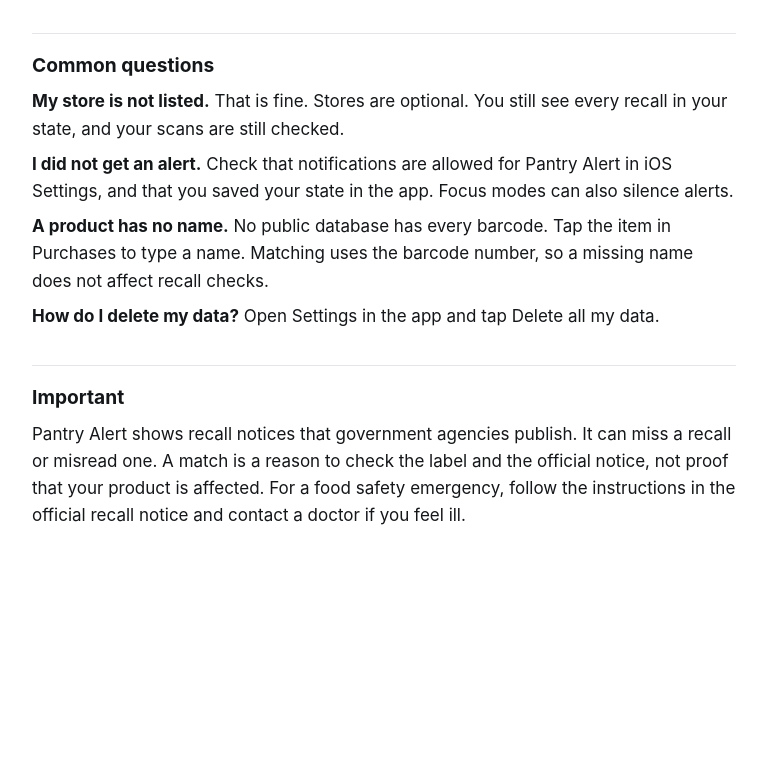
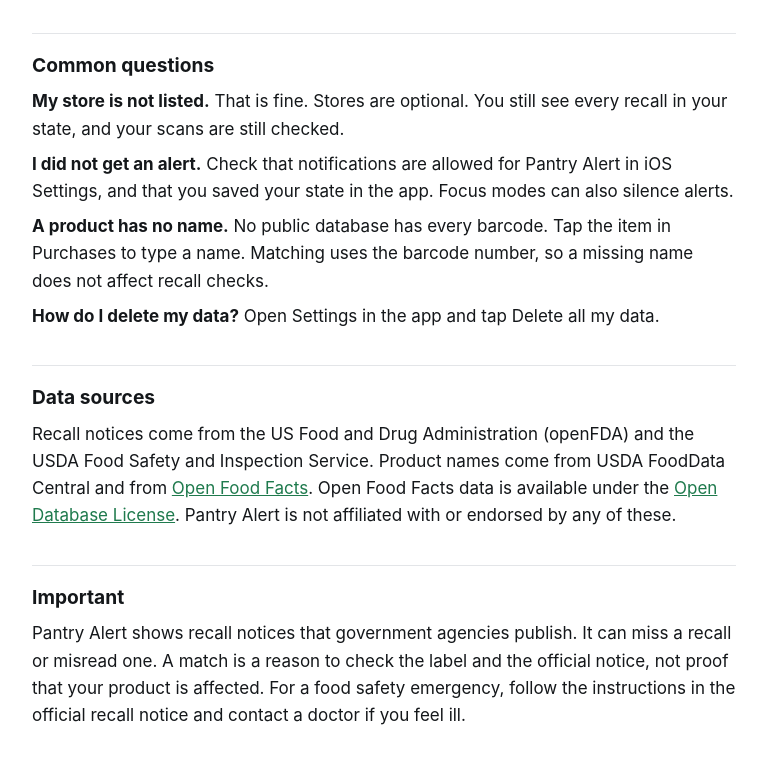
Before and after one commit to emdys/pantry-alert-site, a plain HTML site: page support/index.html in a window 1280 px wide. Shown: the part 558-1321 px from the top of the page, without its empty margins (256-1023 px from the left). Before the commit the page ends 1160 px from the top, so only its background shows below. Drawn offline with Linux system fonts and the light colour scheme.

Commit message:
Support page: add data sources and licenses
Co-Authored-By: Claude Sonnet 5.5 <noreply@anthropic.com>

```diff
--- a/support/index.html
+++ b/support/index.html
@@ -19,6 +19,9 @@
 <p><strong>A product has no name.</strong> No public database has every barcode. Tap the item in Purchases to type a name. Matching uses the barcode number, so a missing name does not affect recall checks.</p>
 <p><strong>How do I delete my data?</strong> Open Settings in the app and tap Delete all my data.</p>
 
+<h2>Data sources</h2>
+<p>Recall notices come from the US Food and Drug Administration (openFDA) and the USDA Food Safety and Inspection Service. Product names come from USDA FoodData Central and from <a href="https://world.openfoodfacts.org">Open Food Facts</a>. Open Food Facts data is available under the <a href="https://opendatacommons.org/licenses/odbl/1-0/">Open Database License</a>. Pantry Alert is not affiliated with or endorsed by any of these.</p>
+
 <h2>Important</h2>
 <p>Pantry Alert shows recall notices that government agencies publish. It can miss a recall or misread one. A match is a reason to check the label and the official notice, not proof that your product is affected. For a food safety emergency, follow the instructions in the official recall notice and contact a doctor if you feel ill.</p>
 </main></body></html>
```
